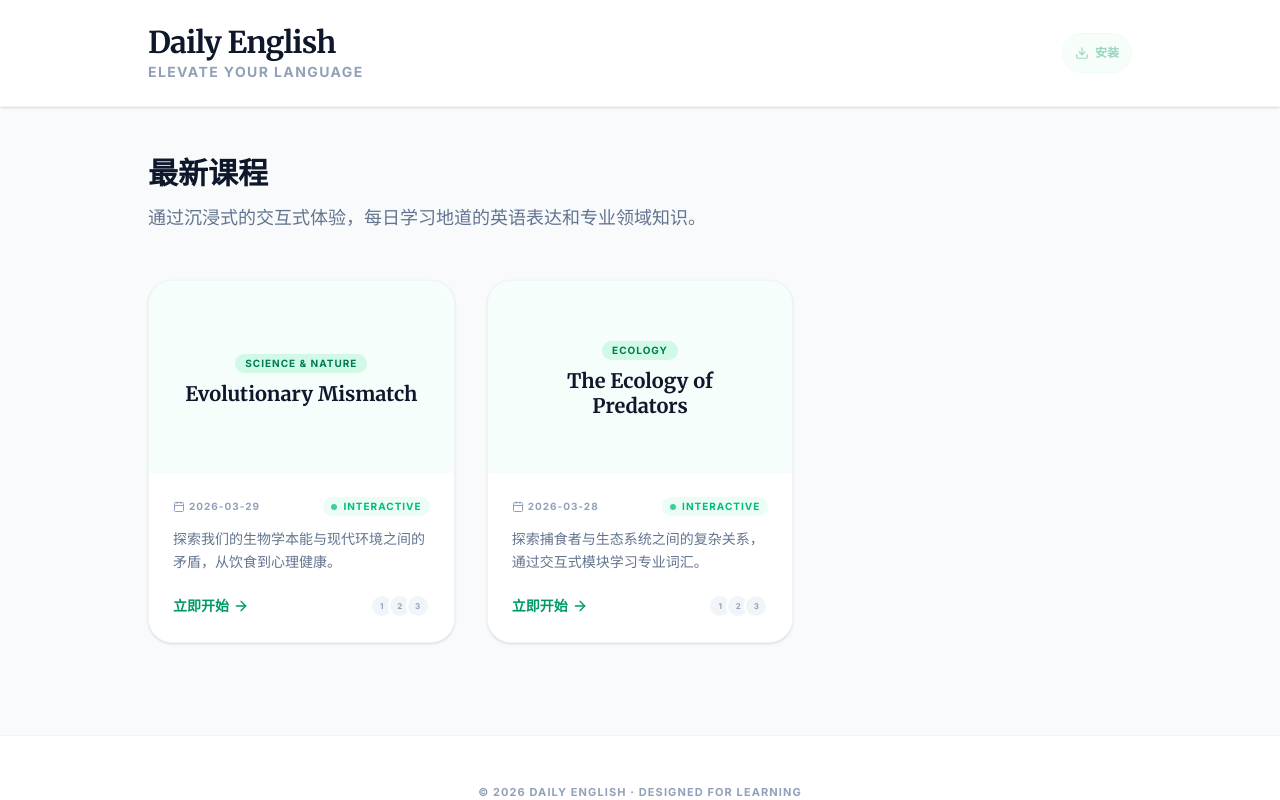
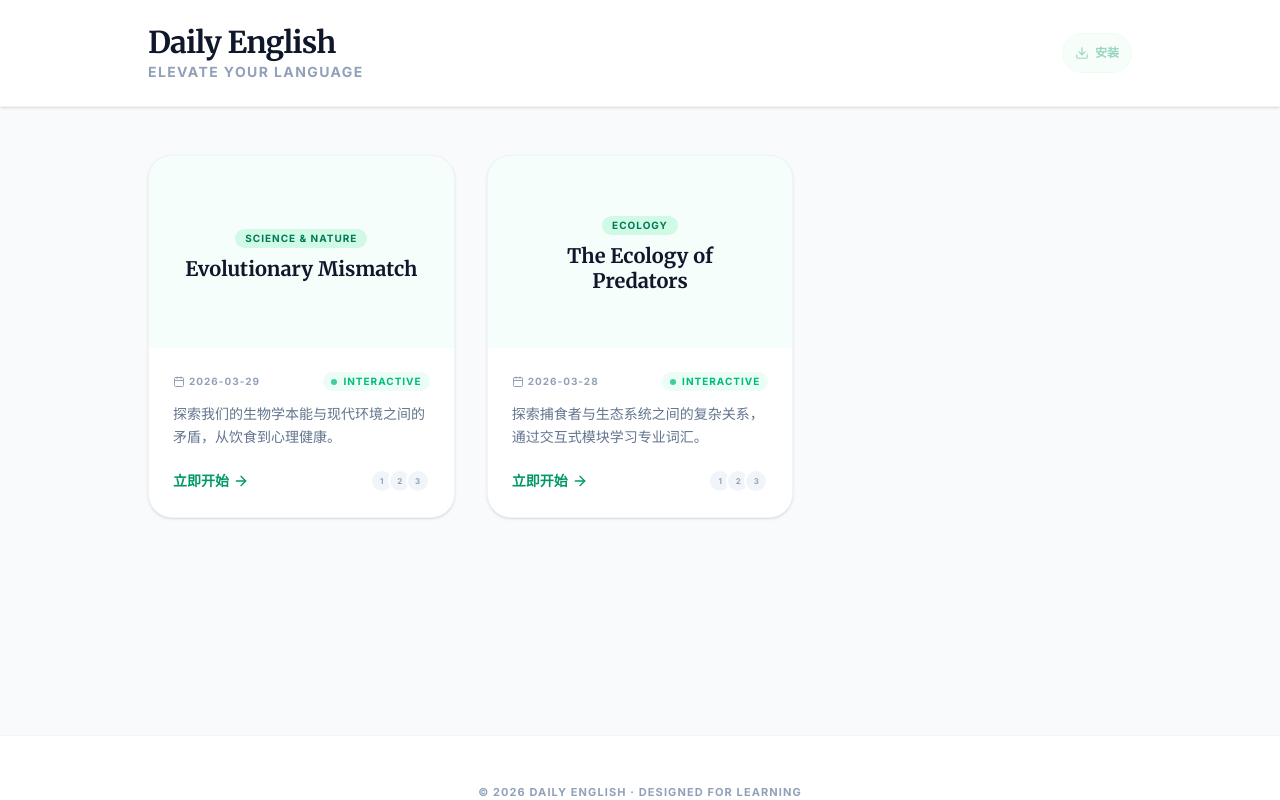
Before and after one commit to SaltedFish-No1/Daily-English, a Next.js app: page / in a window 1280 px wide. Built offline with nearby package versions, Linux system fonts and the light colour scheme.

Commit message:
refactor(home): 移除最新课程标题与描述部分

```diff
--- a/src/features/home/components/HomeView.tsx
+++ b/src/features/home/components/HomeView.tsx
@@ -73,15 +73,6 @@ export const HomeView: React.FC<HomeViewProps> = ({ lessons }) => {
       </header>
 
       <main className="mx-auto w-full max-w-5xl flex-grow px-5 py-8 sm:py-12">
-        <section className="mb-10 sm:mb-12">
-          <h2 className="mb-3 text-2xl font-bold text-slate-900 sm:text-3xl">
-            最新课程
-          </h2>
-          <p className="max-w-2xl text-base leading-relaxed font-medium text-slate-500 sm:text-lg">
-            通过沉浸式的交互式体验，每日学习地道的英语表达和专业领域知识。
-          </p>
-        </section>
-
         <div className="grid grid-cols-1 gap-6 sm:grid-cols-2 sm:gap-8 lg:grid-cols-3">
           {lessons.map((lesson, i) => (
             <Link
```
